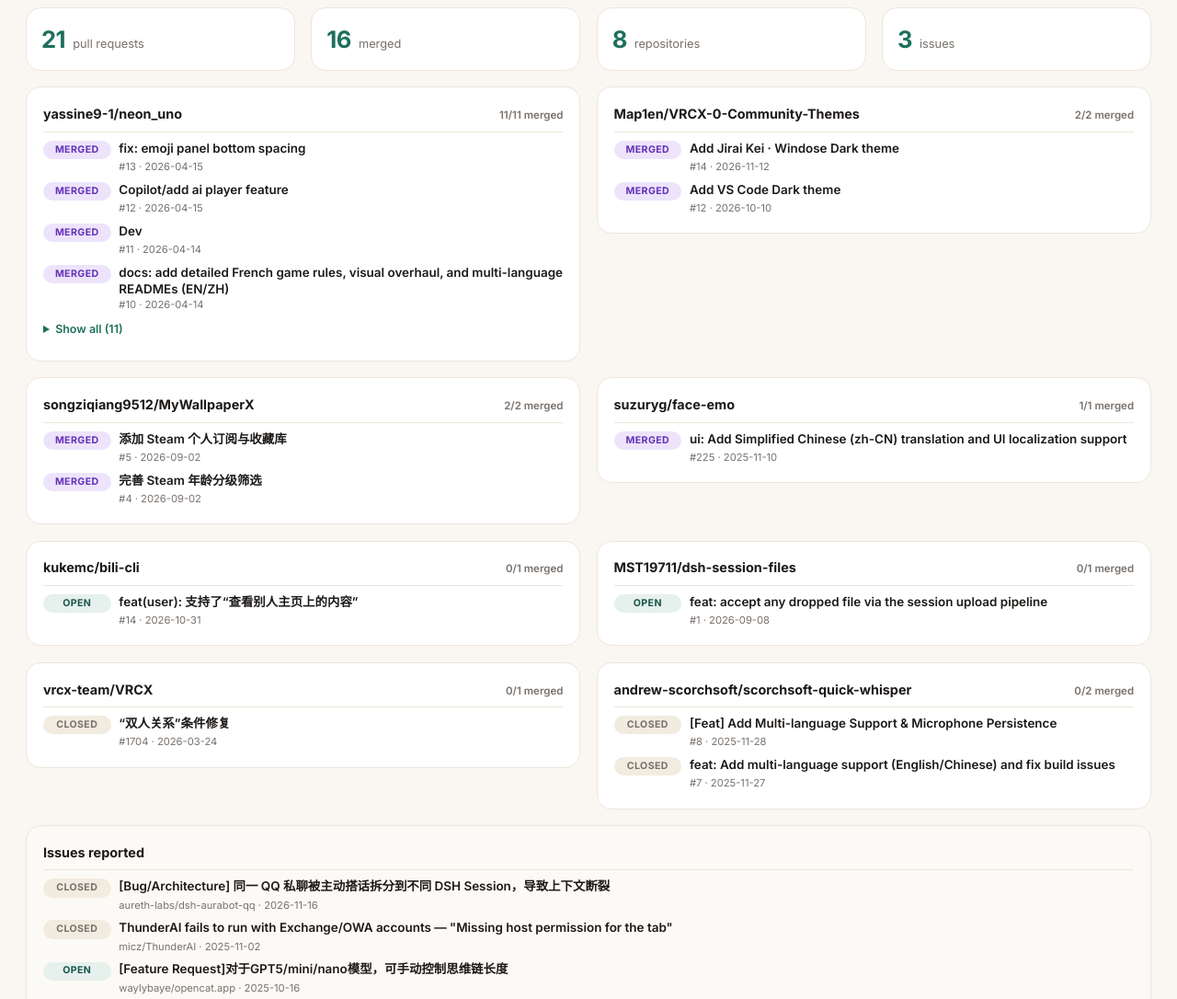
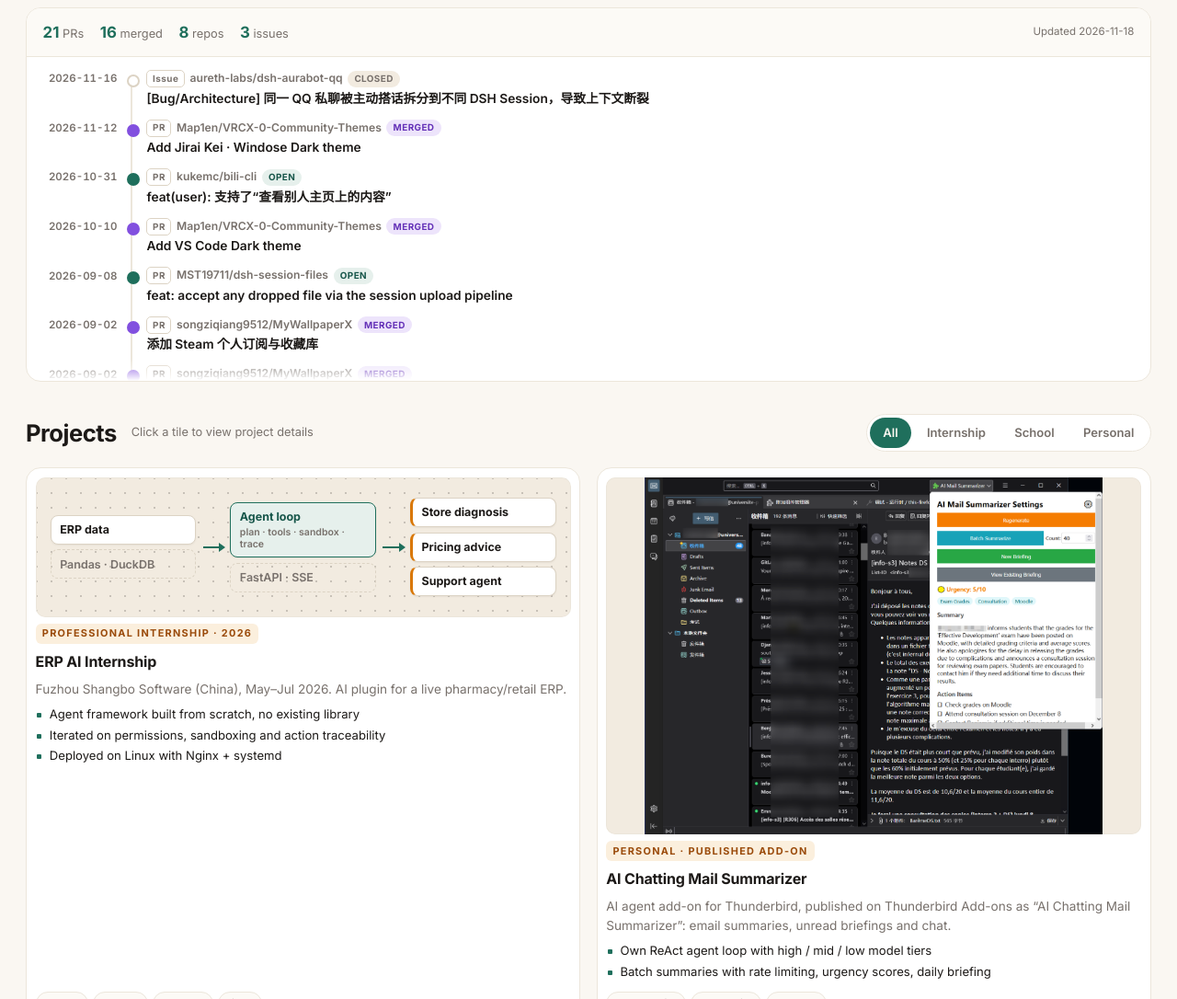
Before and after one commit to FuLuTang/personal-portfolio, a plain HTML site: page index.html in a window 1280 px wide. Shown: the part 1700-2786 px from the top of the page at 92% size. Drawn offline with Linux system fonts and the light colour scheme.

Commit message:
Contributions: single scrollable timeline with inline stats
PRs and issues are merged into one list sorted by date, shown on a
timeline inside one tile that scrolls on its own (max 22rem). The four
counts move into a one-line header.

Co-Authored-By: Claude Opus 5.5 <noreply@anthropic.com>

```diff
--- a/css/bento.css
+++ b/css/bento.css
@@ -1140,146 +1140,177 @@ a {
 }
 
 /* --------------------------------------------------------------------------
-   7b. Open-source contributions (js/contrib.js)
+   7b. Open-source contributions (js/contrib.js) — one tile, scrolls inside
    -------------------------------------------------------------------------- */
 .contrib {
     display: flex;
     flex-direction: column;
-    gap: var(--gap);
+    border: 1px solid var(--line);
+    border-radius: var(--r-tile);
+    background-color: var(--surface);
+    overflow: hidden;
+}
+
+.contrib__head {
+    display: flex;
+    flex-wrap: wrap;
+    align-items: center;
+    justify-content: space-between;
+    gap: 0.4rem 1rem;
+    padding: 0.8rem 1.1rem;
+    border-bottom: 1px solid var(--line);
+    background-color: var(--surface-2);
 }
 
 .contrib__stats {
-    display: grid;
-    grid-template-columns: repeat(4, minmax(0, 1fr));
-    gap: var(--gap);
+    display: flex;
+    flex-wrap: wrap;
+    gap: 0.3rem 1.1rem;
 }
 
 .contrib__stat {
-    display: flex;
-    align-items: baseline;
-    gap: 0.5rem;
-    padding: 0.85rem 1rem;
-    border: 1px solid var(--line);
-    border-radius: var(--r-tile);
-    background-color: var(--surface);
-}
-
-.contrib__stat strong {
-    font-size: 1.6rem;
-    font-weight: 700;
-    letter-spacing: -0.02em;
-    color: var(--forest);
-}
-
-.contrib__stat span {
     font-size: 0.8rem;
     color: var(--ink-2);
 }
 
-.contrib__grid {
-    display: grid;
-    grid-template-columns: repeat(2, minmax(0, 1fr));
-    gap: var(--gap);
-    align-items: start;
+.contrib__stat strong {
+    font-size: 1.05rem;
+    font-weight: 700;
+    color: var(--forest);
 }
 
-.contrib__repo {
+.contrib__updated {
+    font-size: 0.72rem;
+    color: var(--ink-2);
+}
+
+/* the timeline scrolls inside the tile instead of growing the page */
+.contrib__scroll {
+    max-height: 22rem;
+    overflow-y: auto;
+    overscroll-behavior: contain;
+    padding: 0.9rem 1.1rem 1rem;
+    scrollbar-width: thin;
+    scrollbar-color: var(--line-2) transparent;
+    -webkit-mask-image: linear-gradient(to bottom, #000 calc(100% - 1.5rem), transparent);
+    mask-image: linear-gradient(to bottom, #000 calc(100% - 1.5rem), transparent);
+}
+
+.tl {
+    position: relative;
     display: flex;
     flex-direction: column;
-    gap: 0.5rem;
-    padding: clamp(0.9rem, 1.4vw, 1.15rem);
-    border: 1px solid var(--line);
-    border-radius: var(--r-tile);
-    background-color: var(--surface);
 }
 
-.contrib__repo--issues {
-    background-color: var(--surface-2);
+.tl__item {
+    position: relative;
+    display: grid;
+    grid-template-columns: 5.6rem minmax(0, 1fr);
+    gap: 0.9rem;
+    padding-bottom: 0.85rem;
 }
 
-.contrib__repoHead {
-    display: flex;
-    align-items: baseline;
-    justify-content: space-between;
-    gap: 0.6rem;
-    padding-bottom: 0.45rem;
-    border-bottom: 1px solid var(--line);
+/* vertical rail between the date column and the content */
+.tl__item::before {
+    content: "";
+    position: absolute;
+    top: 0.45rem;
+    bottom: -0.45rem;
+    left: calc(5.6rem + 0.45rem - 1px);
+    width: 2px;
+    background-color: var(--line);
 }
 
-.contrib__repoName {
-    font-size: 0.9rem;
+.tl__item:last-child::before {
+    display: none;
+}
+
+/* status dot on the rail */
+.tl__item::after {
+    content: "";
+    position: absolute;
+    top: 0.32rem;
+    left: calc(5.6rem + 0.45rem - 5px);
+    width: 10px;
+    height: 10px;
+    border-radius: 50%;
+    background-color: var(--surface);
+    border: 2px solid var(--ink-2);
+}
+
+.tl__item--merged::after { border-color: #8250DF; background-color: #8250DF; }
+.tl__item--open::after,
+.tl__item--issueOpen::after { border-color: var(--forest); background-color: var(--forest); }
+.tl__item--closed::after,
+.tl__item--issueClosed::after { border-color: var(--line-2); }
+
+.tl__date {
+    padding-top: 0.08rem;
+    font-size: 0.72rem;
+    font-weight: 600;
+    font-variant-numeric: tabular-nums;
+    color: var(--ink-2);
+    text-align: right;
+    padding-right: 0.55rem;
+}
+
+.tl__body {
+    display: flex;
+    flex-direction: column;
+    gap: 0.15rem;
+    min-width: 0;
+    padding-left: 0.55rem;
+}
+
+.tl__meta {
+    display: flex;
+    flex-wrap: wrap;
+    align-items: center;
+    gap: 0.35rem;
+}
+
+.tl__kind {
+    padding: 0.05rem 0.35rem;
+    border: 1px solid var(--line-2);
+    border-radius: 5px;
+    font-size: 0.62rem;
     font-weight: 700;
-    color: var(--ink);
+    letter-spacing: 0.05em;
+    color: var(--ink-2);
+}
+
+.tl__repo {
+    font-size: 0.76rem;
+    font-weight: 600;
+    color: var(--ink-2);
     text-decoration: none;
     overflow-wrap: anywhere;
 }
 
-a.contrib__repoName:hover {
+.tl__repo:hover {
     color: var(--forest-deep);
     text-decoration: underline;
 }
 
-.contrib__repoCount {
-    flex: none;
-    font-size: 0.72rem;
-    font-weight: 600;
-    color: var(--ink-2);
-}
-
-.contrib__list {
-    display: flex;
-    flex-direction: column;
-    gap: 0.4rem;
-}
-
-.contrib__item {
-    display: grid;
-    grid-template-columns: auto minmax(0, 1fr);
-    column-gap: 0.55rem;
-    align-items: baseline;
-}
-
-.contrib__link {
-    font-size: 0.84rem;
+.tl__title {
+    font-size: 0.86rem;
     font-weight: 600;
     line-height: 1.35;
     text-decoration: none;
     overflow-wrap: anywhere;
 }
 
-.contrib__link:hover {
+.tl__title:hover {
     color: var(--forest-deep);
     text-decoration: underline;
 }
 
-.contrib__date {
-    grid-column: 2;
-    font-size: 0.7rem;
-    color: var(--ink-2);
-}
-
-.contrib__more summary {
-    cursor: pointer;
-    font-size: 0.78rem;
-    font-weight: 600;
-    color: var(--forest);
-    margin-bottom: 0.4rem;
-}
-
-.contrib__updated {
-    font-size: 0.72rem;
-    color: var(--ink-2);
-    text-align: right;
-}
-
 .status {
-    min-width: 4.6rem;
-    padding: 0.12rem 0.45rem;
+    padding: 0.08rem 0.45rem;
     border-radius: 999px;
-    font-size: 0.66rem;
+    font-size: 0.62rem;
     font-weight: 700;
     letter-spacing: 0.04em;
-    text-align: center;
     text-transform: uppercase;
     white-space: nowrap;
 }
@@ -1287,9 +1318,9 @@ a.contrib__repoName:hover {
 /* colour + label, never colour alone */
 .status--merged { background-color: #EDE4FB; color: #6532B8; }
 .status--open,
-.status--issue-open { background-color: var(--forest-wash); color: var(--forest-deep); }
+.status--issueOpen { background-color: var(--forest-wash); color: var(--forest-deep); }
 .status--closed,
-.status--issue-closed { background-color: var(--bg-tint); color: var(--ink-2); }
+.status--issueClosed { background-color: var(--bg-tint); color: var(--ink-2); }
 
 [data-theme="dark"] .status--merged { background-color: #2C2240; color: #C7A9F5; }
 
@@ -1368,13 +1399,6 @@ a.contrib__repoName:hover {
         grid-row: span 1;
     }
 
-    .contrib__stats {
-        grid-template-columns: repeat(2, minmax(0, 1fr));
-    }
-
-    .contrib__grid {
-        grid-template-columns: minmax(0, 1fr);
-    }
 }
 
 @media (max-width: 600px) {
@@ -1406,6 +1430,19 @@ a.contrib__repoName:hover {
         grid-template-columns: minmax(0, 1fr);
     }
 
+    .tl__item {
+        grid-template-columns: 4.6rem minmax(0, 1fr);
+        gap: 0.6rem;
+    }
+
+    .tl__item::before {
+        left: calc(4.6rem + 0.3rem - 1px);
+    }
+
+    .tl__item::after {
+        left: calc(4.6rem + 0.3rem - 5px);
+    }
+
     .flow {
         flex-direction: column;
         align-items: stretch;
--- a/js/contrib.js
+++ b/js/contrib.js
@@ -1,10 +1,8 @@
-/* Open-source contributions: renders data/contributions.json (refreshed daily by
-   .github/workflows/contributions.yml). No request goes to the GitHub API from
-   the visitor's browser, so there is no rate limit to hit. */
+/* Open-source contributions: one scrollable timeline built from
+   data/contributions.json (refreshed daily by .github/workflows/contributions.yml).
+   No request goes to the GitHub API from the visitor's browser. */
 (() => {
     'use strict';
-
-    const VISIBLE_PER_REPO = 4;
 
     const T = {
         merged: ['Merged', '已合并', 'Fusionnée'],
@@ -12,12 +10,10 @@
         closed: ['Closed', '未合并', 'Fermée'],
         issueOpen: ['Open', '未关闭', 'Ouverte'],
         issueClosed: ['Closed', '已关闭', 'Fermée'],
-        prs: ['pull requests', '个 PR', 'pull requests'],
+        prs: ['PRs', '个 PR', 'PR'],
         mergedStat: ['merged', '已合并', 'fusionnées'],
-        repos: ['repositories', '个仓库', 'dépôts'],
+        repos: ['repos', '个仓库', 'dépôts'],
         issues: ['issues', '个 Issue', 'issues'],
-        more: ['Show all', '展开全部', 'Tout afficher'],
-        issuesTitle: ['Issues reported', '提交的 Issue', 'Issues signalées'],
         updated: ['Updated', '更新于', 'Mis à jour le'],
         error: ['Contribution data is unavailable right now.', '贡献数据暂时无法加载。', 'Données de contribution indisponibles pour le moment.'],
     };
@@ -28,78 +24,53 @@
     const tri = ([en, zh, fr]) =>
         `<span class="lang-en">${en}</span><span class="lang-cn">${zh}</span><span class="lang-fr">${fr}</span>`;
 
-    const pill = (state, isIssue) => {
-        const key = isIssue ? (state === 'open' ? 'issueOpen' : 'issueClosed') : state;
-        return `<span class="status status--${isIssue ? 'issue-' : ''}${state}">${tri(T[key])}</span>`;
+    function statusKey(item) {
+        if (item.kind === 'issue') return item.state === 'open' ? 'issueOpen' : 'issueClosed';
+        return item.state; // merged | open | closed
+    }
+
+    const entry = (item) => {
+        const key = statusKey(item);
+        return `
+        <li class="tl__item tl__item--${key}">
+            <time class="tl__date" datetime="${esc(item.created)}">${esc(item.created)}</time>
+            <div class="tl__body">
+                <div class="tl__meta">
+                    <span class="tl__kind">${item.kind === 'pr' ? 'PR' : 'Issue'}</span>
+                    <a class="tl__repo" href="https://github.com/${esc(item.repo)}" target="_blank" rel="noopener noreferrer">${esc(item.repo)}</a>
+                    <span class="status status--${key}">${tri(T[key])}</span>
+                </div>
+                <a class="tl__title" href="${esc(item.url)}" target="_blank" rel="noopener noreferrer">${esc(item.title)}</a>
+            </div>
+        </li>`;
     };
 
-    const row = (item, isIssue) => `
-        <li class="contrib__item">
-            ${pill(item.state, isIssue)}
-            <a class="contrib__link" href="${esc(item.url)}" target="_blank" rel="noopener noreferrer">${esc(item.title)}</a>
-            <span class="contrib__date">#${esc(item.number)} · ${esc(item.created)}</span>
-        </li>`;
-
-    function groupByRepo(prs) {
-        const groups = new Map();
-        prs.forEach((pr) => {
-            if (!groups.has(pr.repo)) groups.set(pr.repo, []);
-            groups.get(pr.repo).push(pr);
-        });
-        // repos with the most merged PRs first, then by most recent activity
-        return [...groups.entries()].sort((a, b) => {
-            const merged = (list) => list.filter((p) => p.state === 'merged').length;
-            return merged(b[1]) - merged(a[1]) || b[1][0].created.localeCompare(a[1][0].created);
-        });
-    }
-
-    function repoCard([repo, list]) {
-        const merged = list.filter((p) => p.state === 'merged').length;
-        const shown = list.slice(0, VISIBLE_PER_REPO).map((p) => row(p, false)).join('');
-        const rest = list.slice(VISIBLE_PER_REPO).map((p) => row(p, false)).join('');
-        return `
-        <article class="contrib__repo">
-            <header class="contrib__repoHead">
-                <a class="contrib__repoName" href="https://github.com/${esc(repo)}" target="_blank" rel="noopener noreferrer">${esc(repo)}</a>
-                <span class="contrib__repoCount">${merged}/${list.length} ${tri(T.mergedStat)}</span>
-            </header>
-            <ul class="contrib__list">${shown}</ul>
-            ${rest ? `<details class="contrib__more"><summary>${tri(T.more)} (${list.length})</summary><ul class="contrib__list">${rest}</ul></details>` : ''}
-        </article>`;
-    }
-
     function render(root, data) {
-        const prs = data.prs || [];
-        const issues = data.issues || [];
-        const groups = groupByRepo(prs);
+        const prs = (data.prs || []).map((p) => ({ ...p, kind: 'pr' }));
+        const issues = (data.issues || []).map((i) => ({ ...i, kind: 'issue' }));
+        const all = [...prs, ...issues].sort((a, b) => b.created.localeCompare(a.created));
         const merged = prs.filter((p) => p.state === 'merged').length;
+        const repos = new Set(prs.map((p) => p.repo)).size;
 
         const stats = [
             [prs.length, T.prs],
             [merged, T.mergedStat],
-            [groups.length, T.repos],
+            [repos, T.repos],
             [issues.length, T.issues],
-        ].map(([n, label]) => `<div class="contrib__stat"><strong>${n}</strong><span>${tri(label)}</span></div>`).join('');
+        ].map(([n, label]) => `<span class="contrib__stat"><strong>${n}</strong> ${tri(label)}</span>`).join('');
 
         root.innerHTML = `
-            <div class="contrib__stats">${stats}</div>
-            <div class="contrib__grid">${groups.map(repoCard).join('')}</div>
-            ${issues.length ? `
-            <article class="contrib__repo contrib__repo--issues">
-                <header class="contrib__repoHead"><span class="contrib__repoName">${tri(T.issuesTitle)}</span></header>
-                <ul class="contrib__list">${issues.map((i) => `
-                    <li class="contrib__item">
-                        ${pill(i.state, true)}
-                        <a class="contrib__link" href="${esc(i.url)}" target="_blank" rel="noopener noreferrer">${esc(i.title)}</a>
-                        <span class="contrib__date">${esc(i.repo)} · ${esc(i.created)}</span>
-                    </li>`).join('')}
-                </ul>
-            </article>` : ''}
-            <p class="contrib__updated">${tri(T.updated)} ${esc(data.updated || '')} · GitHub Actions</p>`;
+            <div class="contrib__head">
+                <div class="contrib__stats">${stats}</div>
+                <span class="contrib__updated">${tri(T.updated)} ${esc(data.updated || '')}</span>
+            </div>
+            <div class="contrib__scroll" tabindex="0">
+                <ol class="tl">${all.map(entry).join('')}</ol>
+            </div>`;
 
-        // the hero shows the same headline numbers
+        // the hero shows the same headline number
         document.querySelectorAll('[data-contrib-stat]').forEach((el) => {
-            const value = { prs: prs.length, merged, repos: groups.length }[el.dataset.contribStat];
+            const value = { prs: prs.length, merged, repos }[el.dataset.contribStat];
             if (value !== undefined) el.textContent = value;
         });
     }
```
